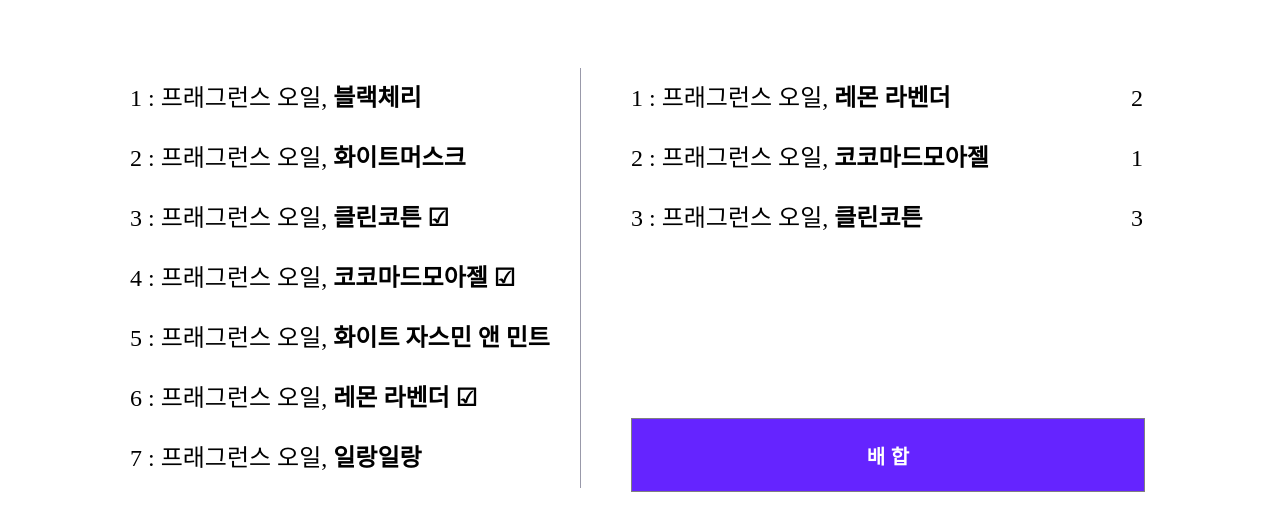
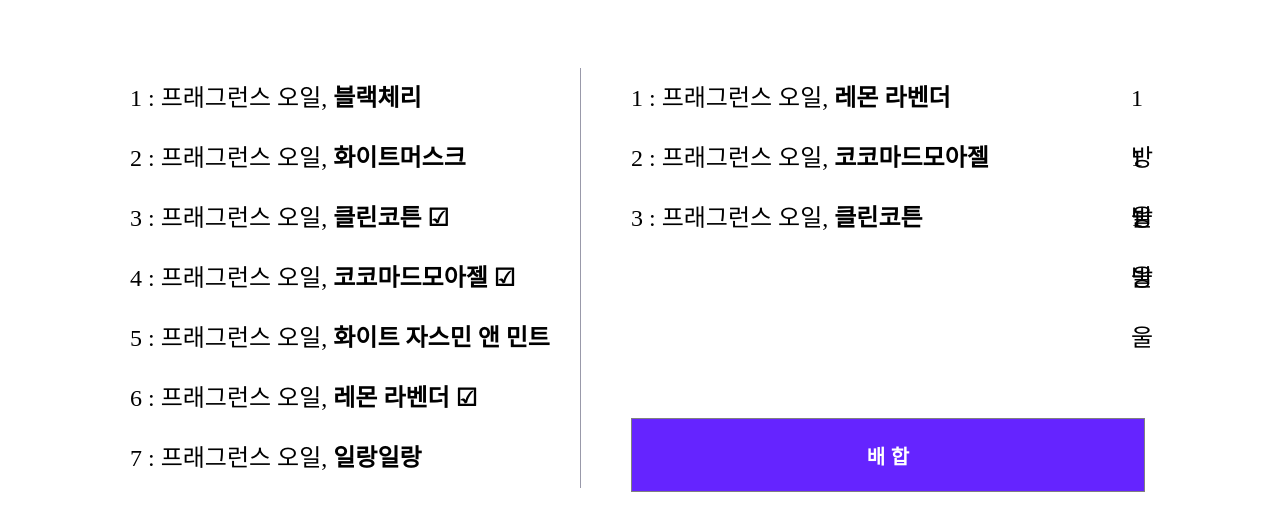
Before and after one commit to sangho5987/aiclub, a plain HTML site: page index.html in a window 1280 px wide. Shown: the part 78-608 px from the top of the page. Drawn offline with Linux system fonts and the light colour scheme; a web font is replaced by a local one.

Commit message:
Update index.html

```diff
--- a/index.html
+++ b/index.html
@@ -54,7 +54,7 @@
             for (let i = 0; i < 3; i++) {
                 const obj = perfume[arr[i]].split(",");
                 dol.innerHTML += `<li>${i+1} : ${obj[0]}, <strong>${obj[1]}</strong></li>`;
-                nol.innerHTML += `<li>${Math.floor(Math.random()*3+1)}</li>`;
+                nol.innerHTML += `<li>1 방울</li>`;
             }
         }
     </script>
```
